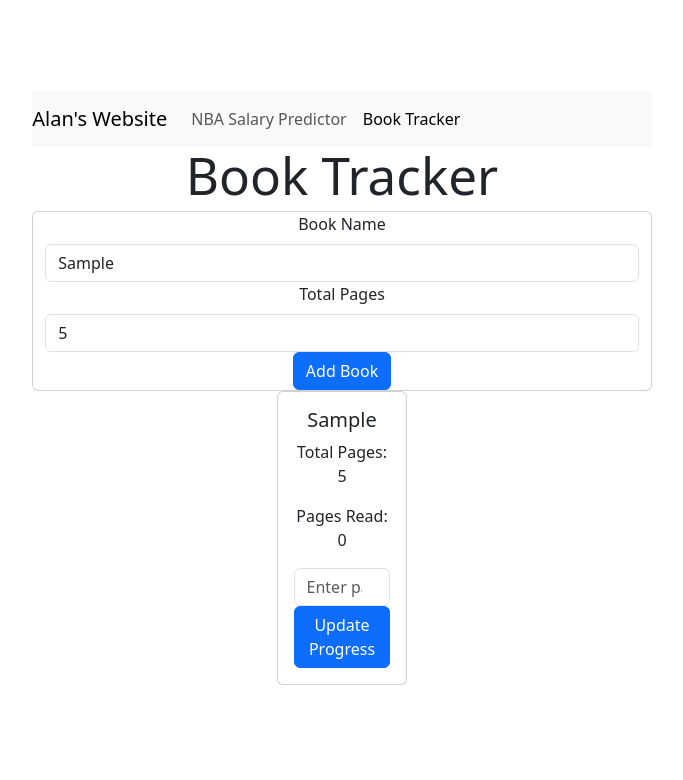
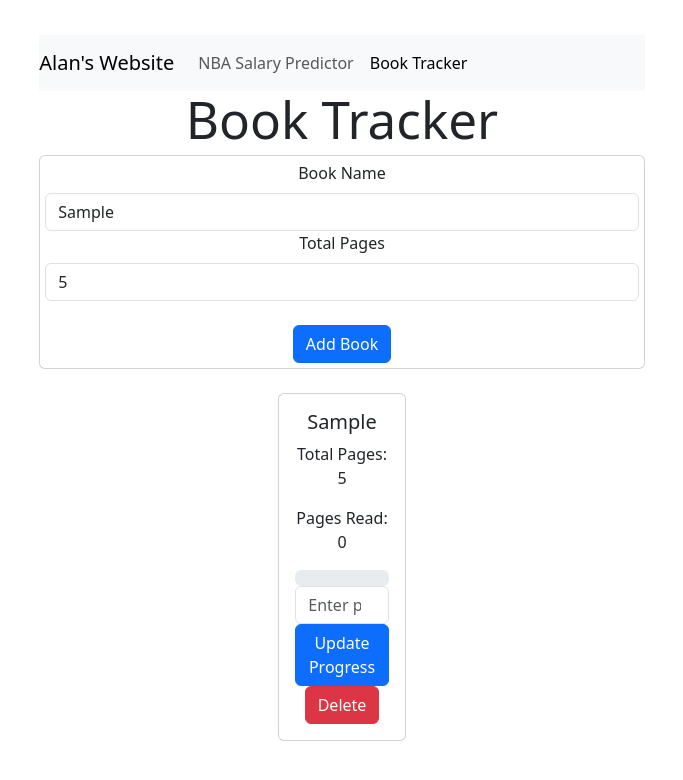
Before and after one commit to AlanZhong35/reading-system, a React (Vite) app in the folder my-app/: page /reading-system/book-tracker in a window 1280 px wide. Both pictures are taken after typing "Sample", "5" into the empty fields and a click on the button "Add Book". Shown: the top 780 px of the page, without its empty margins (298-981 px from the left). Built offline with nearby package versions, Linux system fonts and the light colour scheme.

Commit message:
book tracker local storage changes, progress bar, and delete button

```diff
--- a/my-app/package.json
+++ b/my-app/package.json
@@ -2,7 +2,7 @@
   "name": "my-app",
   "private": true,
   "version": "0.0.0",
-  "homepage": "https://alanzhong35.github.io/reading-system/",
+  "homepage": "https://alanzhong35.github.io/reading-system",
   "type": "module",
   "scripts": {
     "predeploy": "npm run build",
--- a/my-app/src/App.jsx
+++ b/my-app/src/App.jsx
@@ -5,25 +5,25 @@ import Home from './Home.jsx';
 import BookTracker from "./BookTracker.jsx";
 import { Navbar, Nav } from 'react-bootstrap';
 import 'bootstrap/dist/css/bootstrap.min.css';
-import { BrowserRouter as Router, Route, Routes, Link, NavLink  } from 'react-router-dom';
+import { BrowserRouter as Router, Route, Routes, NavLink  } from 'react-router-dom';
 
 function App() {
-
+//tried to stick the navbar to the top with inline style
   return (
     <>
         <Router>
             <Navbar bg="light" expand="lg">
-                <Navbar.Brand as={NavLink} to="/reading-system">Alan's Website</Navbar.Brand>
+            <Navbar.Brand as={NavLink} to="/reading-system">Alan's Website</Navbar.Brand>
                 <Navbar.Toggle aria-controls="basic-navbar-nav" />
                 <Navbar.Collapse id="basic-navbar-nav">
                     <Nav className="mr-auto">
-                        <Nav.Link as={NavLink} to="/reading-system/salary-predictor" activeClassName="active">NBA Salary Predictor</Nav.Link>
-                        <Nav.Link as={NavLink} to="/reading-system/book-tracker" activeClassName="active">Book Tracker</Nav.Link>
+                        <Nav.Link as={NavLink} to="/reading-system/salary-predictor" >NBA Salary Predictor</Nav.Link>
+                        <Nav.Link as={NavLink} to="/reading-system/book-tracker" >Book Tracker</Nav.Link>
                     </Nav>
                 </Navbar.Collapse>
             </Navbar>
             <Routes>
-                <Route path="/reading-system/" element={<Home/>}/>
+                <Route path="/reading-system" element={<Home/>}/>
                 <Route path="/reading-system/salary-predictor" element={<Dashboard/>}/>
                 <Route path="/reading-system/book-tracker" element={<BookTracker/>}/>
                 <Route path="*" element={<NotFound/>}/>
--- a/my-app/src/BookCard.jsx
+++ b/my-app/src/BookCard.jsx
@@ -1,7 +1,7 @@
 import React, { useState } from 'react';
-import { Card, Button, Form } from 'react-bootstrap';
+import {Card, Button, Form, ProgressBar} from 'react-bootstrap';
 
-const BookCard = ({ book, updatePagesRead}) => {
+const BookCard = ({ book, updatePagesRead, deleteBook}) => {
     const [pagesRead, setPagesRead] = useState('');
 
     const handleUpdate = (e) => {
@@ -13,12 +13,19 @@ const BookCard = ({ book, updatePagesRead}) => {
         setPagesRead('')
       }
 
+    const handleDelete = () => {
+        deleteBook(book.name); // Pass the identifier of the book you want to delete
+    }
+
+    const progress = (book.pagesRead / book.totalPages) * 100; // Calculate progress percentage
+
     return (
         <Card>
             <Card.Body>
                 <Card.Title>{book.name}</Card.Title>
                 <Card.Text>Total Pages: {book.totalPages}</Card.Text>
                 <Card.Text>Pages Read: {book.pagesRead}</Card.Text>
+                <ProgressBar now={progress} label={`${Math.round(progress)}%`} />
                 <Form onSubmit={handleUpdate}>
             <Form.Group controlId="formPagesRead">
                 <Form.Control
@@ -31,6 +38,7 @@ const BookCard = ({ book, updatePagesRead}) => {
             <Button variant="primary" type="submit">
                 Update Progress
             </Button>
+                    <Button variant="danger" onClick={handleDelete}>Delete</Button>
             </Form>
             </Card.Body>
         </Card>
--- a/my-app/src/BookForm.jsx
+++ b/my-app/src/BookForm.jsx
@@ -13,7 +13,7 @@ const BookForm = ({ addBook }) => {
     }
 
     return (
-        <Card>
+        <Card style={{padding:"5px"}}>
             <Form onSubmit={handleSubmit}>
                 <Form.Group controlId="formBookName">
                     <Form.Label>Book Name</Form.Label>
@@ -34,7 +34,7 @@ const BookForm = ({ addBook }) => {
                         onChange={(e) => setTotalPages(e.target.value)}
                     />
                 </Form.Group>
-
+                <br/>
                 <Button variant="primary" type="submit">
                     Add Book
                 </Button>
--- a/my-app/src/BookTracker.jsx
+++ b/my-app/src/BookTracker.jsx
@@ -1,14 +1,25 @@
-import React, { useState } from 'react';
+import React, { useState, useEffect } from 'react';
 import BookForm from './BookForm';
 import BookCard from './BookCard';
 import { Container, Row, Col } from 'react-bootstrap';
 
 const BookTracker = () => {
-
-    const [books, setBooks] = useState([])
+    const [books, setBooks] = useState(() => {
+        try {
+            const storedBooks = localStorage.getItem('books');
+            return storedBooks ? JSON.parse(storedBooks) : [];
+        } catch (error) {
+            console.error('Error loading from localStorage:', error);
+            return [];
+        }
+    });
 
     const addBook = (book) => {
         setBooks([...books, book]);
+    }
+
+    const deleteBook = (name) => {
+        setBooks(books.filter(book => book.name !== name));
     }
 
     const updatePagesRead = (name, pagesRead) => {
@@ -18,26 +29,35 @@ const BookTracker = () => {
                     ? { ...book, pagesRead: book.pagesRead + pagesRead }
                     : book
             )
-        )
+        );
     }
 
-    return(
+    useEffect(() => {
+        try {
+            localStorage.setItem('books', JSON.stringify(books));
+        } catch (error) {
+            console.error('Error saving to localStorage:', error);
+        }
+    }, [books]);
+
+    return (
         <>
             <Container>
                 <Row>
                     <h1>Book Tracker</h1>
                     <BookForm addBook={addBook} />
                 </Row>
+                <br/>
                 <Row className="justify-content-center">
                     {books.map((book) => (
                         <Col key={book.name} xs={12} sm={6} md={4} lg={3} className="mb-4">
-                            <BookCard book={book} updatePagesRead={updatePagesRead} />
+                            <BookCard book={book} updatePagesRead={updatePagesRead} deleteBook={deleteBook}/>
                         </Col>
                     ))}
                 </Row>
             </Container>
         </>
-    )
+    );
 }
 
 export default BookTracker;
--- a/my-app/src/Home.jsx
+++ b/my-app/src/Home.jsx
@@ -4,7 +4,7 @@ import ThreeScene from "./ThreeScene.jsx";
 const Home = () => {
 
     return (
-        <div>
+        <div style={{marginTop:"56px"}}>
             <h1>Welcome Home</h1>
             <div  style={{ width: '100vw', height: '100vh'}} >
             <ThreeScene/>
--- a/my-app/src/ThreeScene.jsx
+++ b/my-app/src/ThreeScene.jsx
@@ -25,12 +25,26 @@ const ThreeScene = () => {
         camera.position.z = 5;
 
         // Animation/render loop
+        let direction = 1
         const animate = () => {
             requestAnimationFrame(animate);
             cube.rotation.x += 0.01;
             cube.rotation.y += 0.01;
             torus.rotation.z += 0.001
+            torus.rotation.x += 0.001
             renderer.render(scene, camera);
+            cube.rotation.x += 0.01;
+            cube.rotation.y += 0.01;
+
+            // Move the cube back and forth
+            cube.position.x += 0.003 * direction;
+
+            // Check boundaries to reverse direction
+            if (cube.position.x >= 0.7) {
+                direction = -1; // Reverse direction
+            } else if (cube.position.x <= -0.7) {
+                direction = 1; // Reverse direction
+            }
         };
 
         animate();
```
Lines whose indentation alone changed are shown as unchanged.
